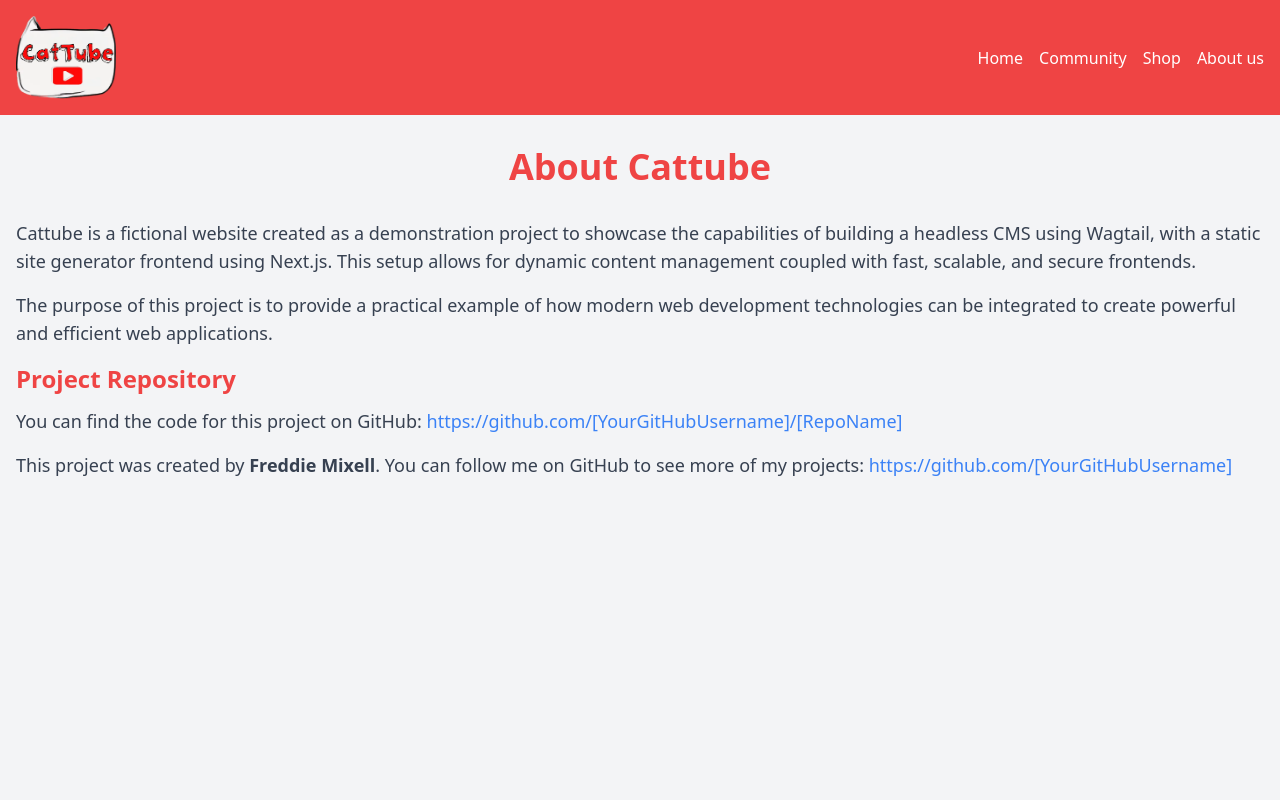
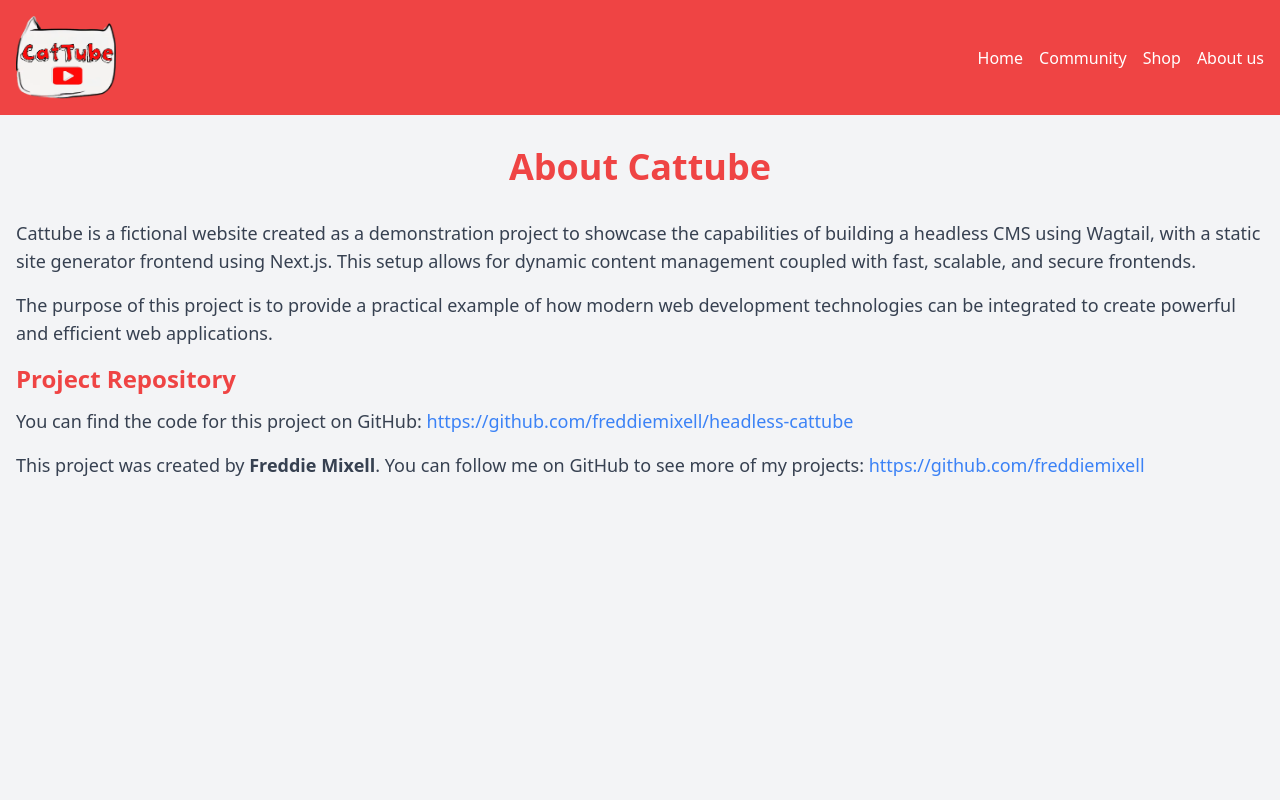
Before and after one commit to freddiemixell/headless-cattube, a Next.js app in the folder frontend/: page /about in a window 1280 px wide. Shown: the top 800 px of the page. Built offline with nearby package versions, Linux system fonts and the light colour scheme.

Commit message:
updating links to repo

```diff
--- a/frontend/pages/about.tsx
+++ b/frontend/pages/about.tsx
@@ -18,11 +18,11 @@ export default function About() {
                     <h2 className="text-2xl font-bold text-red-500 mb-3">Project Repository</h2>
                     <p className="text-lg text-gray-700 mb-4">
                         You can find the code for this project on GitHub:
-                        <a href="https://github.com/[YourGitHubUsername]/[RepoName]" className="text-blue-500 hover:text-blue-600"> https://github.com/[YourGitHubUsername]/[RepoName]</a>
+                        <a href="https://github.com/freddiemixell/headless-cattube" className="text-blue-500 hover:text-blue-600 break-words"> https://github.com/freddiemixell/headless-cattube</a>
                     </p>
                     <p className="text-lg text-gray-700">
                         This project was created by <strong>Freddie Mixell</strong>. You can follow me on GitHub to see more of my projects:
-                        <a href="https://github.com/[YourGitHubUsername]" className="text-blue-500 hover:text-blue-600"> https://github.com/[YourGitHubUsername]</a>
+                        <a href="https://github.com/freddiemixell" className="text-blue-500 hover:text-blue-600 break-words"> https://github.com/freddiemixell</a>
                     </p>
                 </div>
             </div>
```
